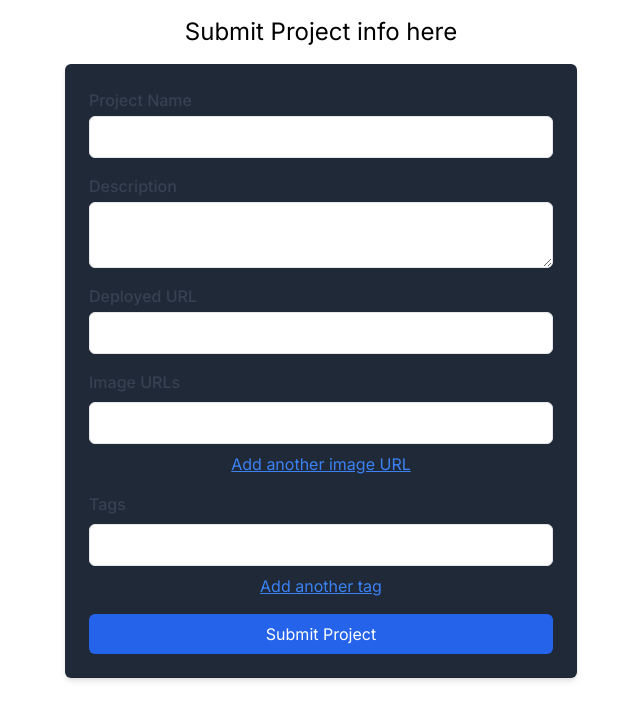
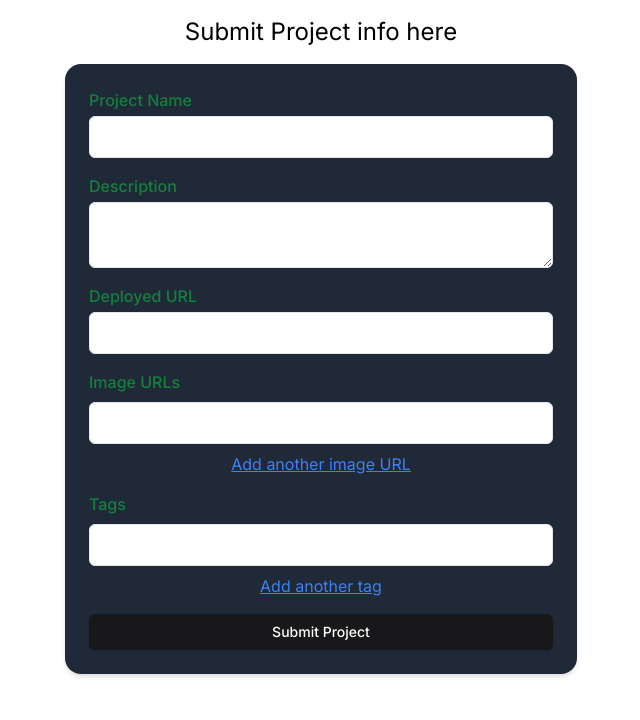
Before and after one commit to rajtilak01/portfolio, a Next.js app: page /ProjectForm in a window 1280 px wide. Shown: the top 720 px of the page, without its empty margins (319-959 px from the left). Built offline with nearby package versions, Linux system fonts and the light colour scheme.

Commit message:
project form update

```diff
--- a/src/components/ProjectForm.tsx
+++ b/src/components/ProjectForm.tsx
@@ -1,26 +1,32 @@
-import { useState } from 'react';
-import axios from 'axios';
-import { toast, ToastContainer } from 'react-toastify';
+import { useState } from "react";
+import axios from "axios";
+import { toast, ToastContainer } from "react-toastify";
 import "react-toastify/dist/ReactToastify.css";
+import { Loader2 } from "lucide-react";
+import { Button } from "./ui/button";
 
 const ProjectForm = () => {
+  const [isSubmitting, setisSubmitting] = useState<boolean>(false);
   const [formData, setFormData] = useState({
-    name: '',
-    imageUrl: [''],
-    description: '',
-    deployedUrl: '',
-    tags: [''],
+    name: "",
+    imageUrl: [""],
+    description: "",
+    deployedUrl: "",
+    tags: [""],
   });
 
-  const handleChange = (e: React.ChangeEvent<HTMLInputElement | HTMLTextAreaElement>, index?: number) => {
+  const handleChange = (
+    e: React.ChangeEvent<HTMLInputElement | HTMLTextAreaElement>,
+    index?: number
+  ) => {
     const { name, value } = e.target;
 
-    if (name === 'imageUrl') {
+    if (name === "imageUrl") {
       // Update a specific index of the imageUrl array
       const newImageUrls = [...formData.imageUrl];
       if (index !== undefined) newImageUrls[index] = value;
       setFormData({ ...formData, imageUrl: newImageUrls });
-    } else if (name === 'tags') {
+    } else if (name === "tags") {
       // Update a specific index of the tags array
       const newTags = [...formData.tags];
       if (index !== undefined) newTags[index] = value;
@@ -30,39 +36,53 @@ const ProjectForm = () => {
     }
   };
 
-  const addField = (field: 'imageUrl' | 'tags') => {
-    setFormData({ ...formData, [field]: [...formData[field], ''] });
+  const addField = (field: "imageUrl" | "tags") => {
+    setFormData({ ...formData, [field]: [...formData[field], ""] });
   };
 
   const handleSubmit = async (e: React.FormEvent) => {
     e.preventDefault();
+    setisSubmitting(true);
     try {
-      const result = await axios.post('/api/post-project', formData);
+      const result = await axios.post("/api/post-project", formData);
       console.log("resulting coming after saving the data", result);
       // alert('Project added successfully!');
-      toast.success('Project added successfully!', {
+      toast.success("Project added successfully!", {
         position: "top-right",
         autoClose: 2000,
-        theme: "colored"
-
-      })
+        theme: "colored",
+      });
+      setFormData({
+        name: "",
+        imageUrl: [""],
+        description: "",
+        deployedUrl: "",
+        tags: [""],
+      });
     } catch (error) {
-      toast.error('An error occurred while adding the project.',{
+      toast.error("An error occurred while adding the project.", {
         position: "top-right",
         autoClose: 2000,
-        theme: "colored"
+        theme: "colored",
       });
       console.error(error);
+    } finally {
+      setisSubmitting(false);
     }
   };
 
   return (
     <div>
-      <ToastContainer/>
-      <div className=' text-2xl text-center m-4'>Submit Project info here</div>
-    <form onSubmit={handleSubmit} className="max-w-lg mx-auto p-6 bg-gray-800 shadow-md rounded-md space-y-4">
+      <ToastContainer />
+      <div className=" text-2xl text-center m-4">Submit Project info here</div>
+      <form
+        onSubmit={handleSubmit}
+        className="max-w-lg mx-auto p-6 bg-gray-800 shadow-md space-y-4 rounded-2xl"
+      >
         <div className="flex flex-col">
-        <label htmlFor="name" className="text-gray-700 font-medium">Project Name</label>
+          <label htmlFor="name" className="text-green-700 font-medium">
+            Project Name
+          </label>
           <input
             type="text"
             name="name"
@@ -70,36 +90,40 @@ const ProjectForm = () => {
             value={formData.name}
             onChange={handleChange}
             required
-          className="mt-1 p-2 border rounded-md text-black"
+            className="mt-1 p-2 border rounded-md text-white"
           />
         </div>
 
         <div className="flex flex-col">
-        <label htmlFor="description" className="text-gray-700 font-medium">Description</label>
+          <label htmlFor="description" className="text-green-700 font-medium">
+            Description
+          </label>
           <textarea
             name="description"
             id="description"
             value={formData.description}
             onChange={handleChange}
             required
-          className="mt-1 p-2 border rounded-md text-black"
+            className="mt-1 p-2 border rounded-md text-white"
           />
         </div>
 
         <div className="flex flex-col">
-        <label htmlFor="deployedUrl" className="text-gray-700 font-medium">Deployed URL</label>
+          <label htmlFor="deployedUrl" className="text-green-700 font-medium">
+            Deployed URL
+          </label>
           <input
             type="url"
             name="deployedUrl"
             id="deployedUrl"
             value={formData.deployedUrl}
             onChange={handleChange}
-          className="mt-1 p-2 border rounded-md text-black"
+            className="mt-1 p-2 border rounded-md text-white"
           />
         </div>
 
         <div className="flex flex-col space-y-2">
-        <label className="text-gray-700 font-medium">Image URLs</label>
+          <label className="text-green-700 font-medium">Image URLs</label>
           {formData.imageUrl.map((url, index) => (
             <input
               key={index}
@@ -107,12 +131,12 @@ const ProjectForm = () => {
               name="imageUrl"
               value={url}
               onChange={(e) => handleChange(e, index)}
-            className="p-2 border rounded-md text-black"
+              className="p-2 border rounded-md text-white"
             />
           ))}
           <button
             type="button"
-          onClick={() => addField('imageUrl')}
+            onClick={() => addField("imageUrl")}
             className="text-blue-500 underline"
           >
             Add another image URL
@@ -120,7 +144,7 @@ const ProjectForm = () => {
         </div>
 
         <div className="flex flex-col space-y-2">
-        <label className="text-gray-700 font-medium">Tags</label>
+          <label className="text-green-700 font-medium">Tags</label>
           {formData.tags.map((tag, index) => (
             <input
               key={index}
@@ -128,24 +152,28 @@ const ProjectForm = () => {
               name="tags"
               value={tag}
               onChange={(e) => handleChange(e, index)}
-            className="p-2 border rounded-md text-black"
+              className="p-2 border rounded-md text-white"
             />
           ))}
           <button
             type="button"
-          onClick={() => addField('tags')}
+            onClick={() => addField("tags")}
             className="text-blue-500 underline"
           >
             Add another tag
           </button>
         </div>
 
-      <button
-        type="submit"
-        className="w-full p-2 text-white bg-blue-600 rounded-md hover:bg-blue-700"
-      >
+        {!isSubmitting ? (
+          <Button type="submit" className="w-full p-2 text-white rounded-md">
             Submit Project
-      </button>
+          </Button>
+        ) : (
+          <Button disabled className="w-full p-2 text-white rounded-md">
+            <Loader2 className="animate-spin" />
+            Please wait
+          </Button>
+        )}
       </form>
     </div>
   );
```
Lines whose indentation alone changed are shown as unchanged.
